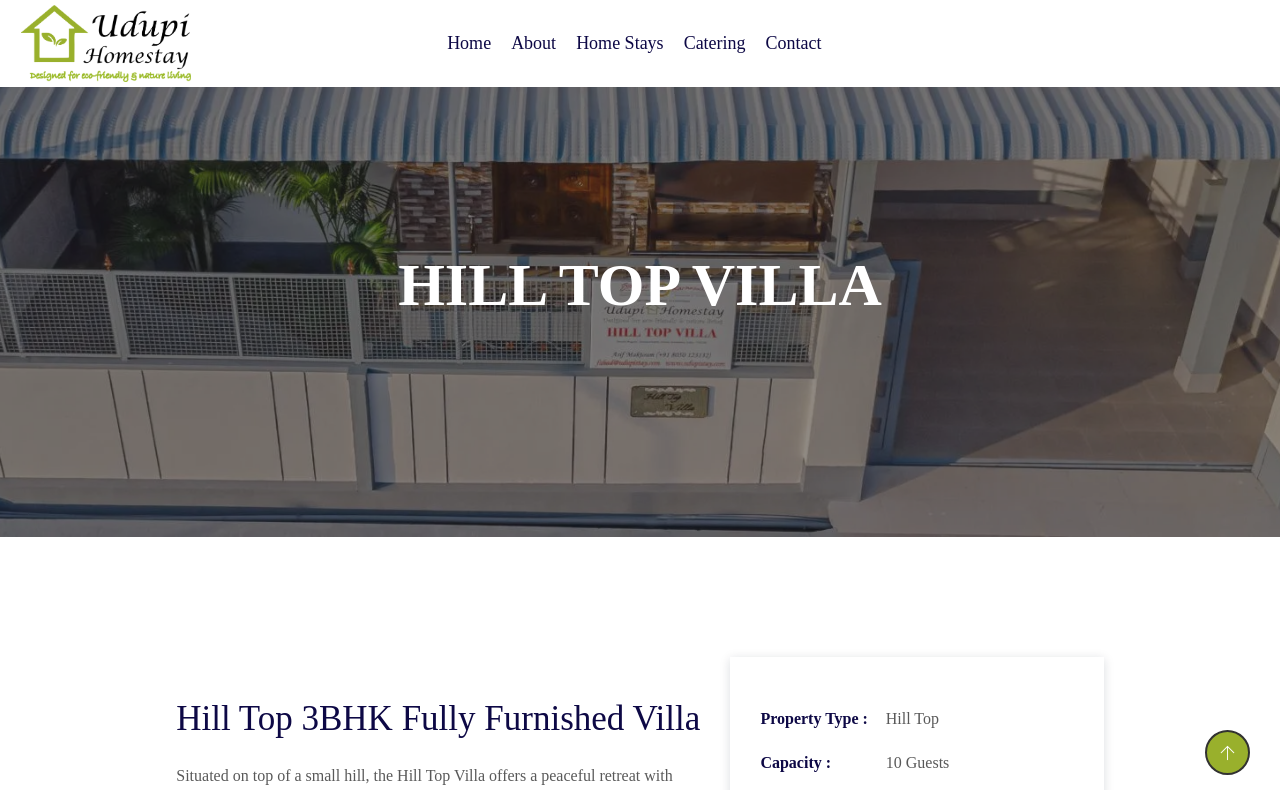
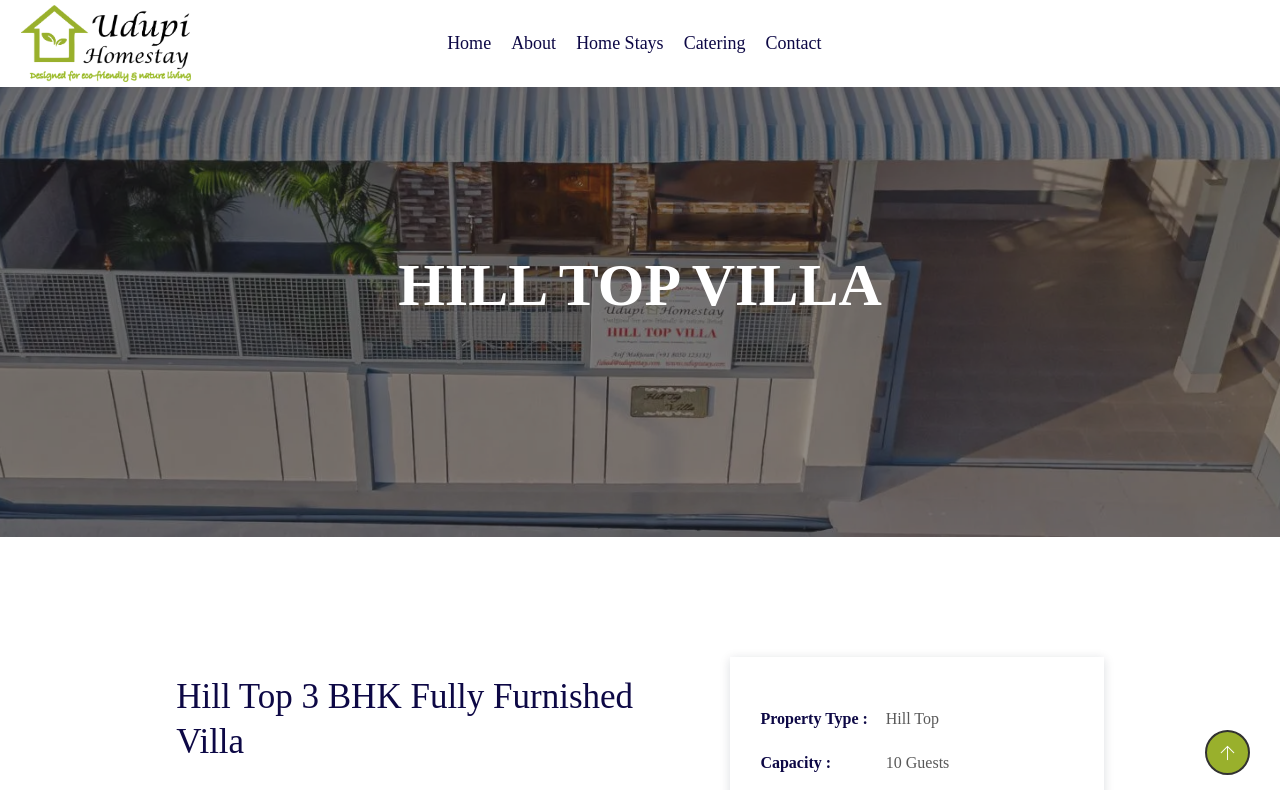
Before and after one commit to ismail-is/UdupiStay, a React (Create React App) app: page /UdupiStay/TopVilla in a window 1280 px wide. Shown: the top 790 px of the page. Built offline with nearby package versions, Linux system fonts and the light colour scheme; a web font is replaced by a local one.

Commit message:
final to push 3

```diff
--- a/src/main-component/ChaletLabonne/index.js
+++ b/src/main-component/ChaletLabonne/index.js
@@ -136,7 +136,7 @@
 
                                         <div className="col-lg-7">
                                             <div className="wpo-project-single-title">
-                                                <h3>Chalet La Bonne Vie Fully Furnished 2-bhk Modern Villa</h3>
+                                                <h3>Chalet La Bonne Vie Fully Furnished <span style={{fontFamily:'serif'}}>2</span> BHK Modern Villa</h3>
                                             </div>
                                             <p>Chalet La Bonne Vie is a luxurious 2-BHK homestay that offers a perfect blend of modern comfort and serene natural beauty. Featuring a fully equipped modern kitchen, this charming retreat ensures a cozy and convenient stay for guests.</p>
                                             <p> What sets Chalet La Bonne Vie apart is its unique backyard—a beautiful bird sanctuary bustling with vibrant avian life, a farm with friendly domestic animals, and a tranquil fish pond situated right next to the rooms. Guests can enjoy stunning views of the bird sanctuary and farm directly from their room, creating an immersive experience in nature. Whether you’re seeking relaxation or a connection with the outdoors, Chalet La Bonne Vie is the ideal escape.</p>
--- a/src/main-component/CottageHouse/index.js
+++ b/src/main-component/CottageHouse/index.js
@@ -141,7 +141,7 @@
 
                                         <div className="col-lg-7">
                                             <div className="wpo-project-single-title">
-                                                <h3>Cottage House 3-BHK with Fully Furnished</h3>
+                                                <h3>Cottage House <span style={{fontFamily:'serif'}}>3</span> BHK with Fully Furnished</h3>
                                             </div>
                                             <p>This charming Cottage House is a fully furnished, air-conditioned 3-BHK villa that offers all the modern amenities for a comfortable stay. Located in a serene setting, just 7 kilometers from Udupi city center and 4 kilometers from Katapadi, near the national highway, it is ideally situated for both convenience and tranquility. </p>
                                             <p>The Cottage House is situated in a peaceful neighborhood, surrounded by lush greenery and offering a calm atmosphere that allows guests to escape the hustle and bustle of everyday life. Enjoy the refreshing morning breeze, the soothing sounds of nature, and a truly relaxing stay in this delightful cottage. Whether you seek relaxation or adventure, the Cottage House provides the perfect environment to unwind and rejuvenate.</p>
--- a/src/main-component/SunriseHome/index.js
+++ b/src/main-component/SunriseHome/index.js
@@ -136,7 +136,7 @@
 
                                         <div className="col-lg-7">
                                             <div className="wpo-project-single-title">
-                                                <h3>Sunrise House, A Fully Furnished 3bhk Home</h3>
+                                                <h3>Sunrise House, A Fully Furnished <span style={{fontFamily:'serif'}}>3</span> BHK  Home</h3>
                                             </div>
                                             <p>Sunrise Home is a spacious, air-conditioned 3-BHK villa, fully furnished with all the modern amenities to ensure a comfortable stay. Conveniently located just 7 kilometers from Udupi city center and 4 kilometers from Katapadi, near the national highway, it offers easy access to both urban and natural attractions.</p>
                                             <p>The villa is situated near udupi & manipal, perched on a small hill, providing an exceptionally peaceful and serene environment. The elevated position of the villa offers a tranquil atmosphere, perfect for escaping the hustle and bustle of city life. Guests can enjoy the refreshing natural breeze and the soothing sounds of wildlife, making it an ideal retreat for relaxation.</p>
--- a/src/main-component/TopVilla/index.js
+++ b/src/main-component/TopVilla/index.js
@@ -137,7 +137,7 @@
 
                                         <div className="col-lg-7">
                                             <div className="wpo-project-single-title">
-                                                <h3>Hill Top 3BHK Fully Furnished Villa</h3>
+                                                <h3>Hill Top <span style={{fontFamily:'serif'}}>3</span> BHK Fully Furnished Villa</h3>
                                             </div>
                                             <p>Situated on top of a small hill, the Hill Top Villa offers a peaceful retreat with stunning views and serene surroundings. This spacious 3-BHK air-conditioned villa is fully furnished, featuring all the modern amenities you need for a relaxing and comfortable stay. </p>
                                             <p>Located just 7 kilometers from Udupi city center and 4 kilometers from Katapadi, near the national highway, it offers easy access to local attractions while providing a tranquil escape. Enjoy the refreshing natural breeze and the soothing sounds of birds and wildlife as you unwind in this perfect hideaway. Ideal for those looking to experience both comfort and nature, the Hill Top Villa is your ideal destination for a peaceful getaway.</p>
--- a/src/main-component/ViewPoint/index.js
+++ b/src/main-component/ViewPoint/index.js
@@ -136,7 +136,7 @@
 
                                         <div className="col-lg-7">
                                             <div className="wpo-project-single-title">
-                                                <h3>Viewpoint Oasis - Jacuzzi, BBQ area, rooftop viewpoint</h3>
+                                                <h3>Viewpoint Oasis - Jacuzzi, BBQ Area, Rooftop Viewpoint</h3>
                                             </div>
                                             <p>Viewpoint Oasis is an exclusive outdoor retreat for Udupi Homestay guests, featuring a relaxing jacuzzi, a dedicated BBQ area, and a spacious garden perfect for family gatherings and fun.</p>
                                             <p>The **rooftop viewpoint** offers stunning panoramic views, making it an ideal spot to unwind, enjoy nature, and create lasting memories with loved ones.</p>
--- a/src/main-component/WhiteHouse/index.js
+++ b/src/main-component/WhiteHouse/index.js
@@ -142,7 +142,7 @@
 
                                         <div className="col-lg-7">
                                             <div className="wpo-project-single-title">
-                                                <h3>Luxurious High-End 7BHK Fully Furnished Villa</h3>
+                                                <h3>Luxurious High-End <span style={{fontFamily:'serif'}}>7</span> BHK Fully Furnished Villa</h3>
                                             </div>
                                             <p>This luxurious high-end villa features an Air-conditioned 6 BHK and an additional spacious hall with an attached washroom that comes fully furnished with all the modern amenities you could need.it is conveniently located In the heart of the city just 6 kilometers from Malpe Beach. </p>
                                             <p>Enjoy the fresh morning breeze, the soothing sounds of birds, and a quiet ambiance perfect for relaxation. Whether you're looking for a peaceful getaway or a comfortable home base to explore Udupi, our villa promises a memorable and rejuvenating stay.</p>
```
